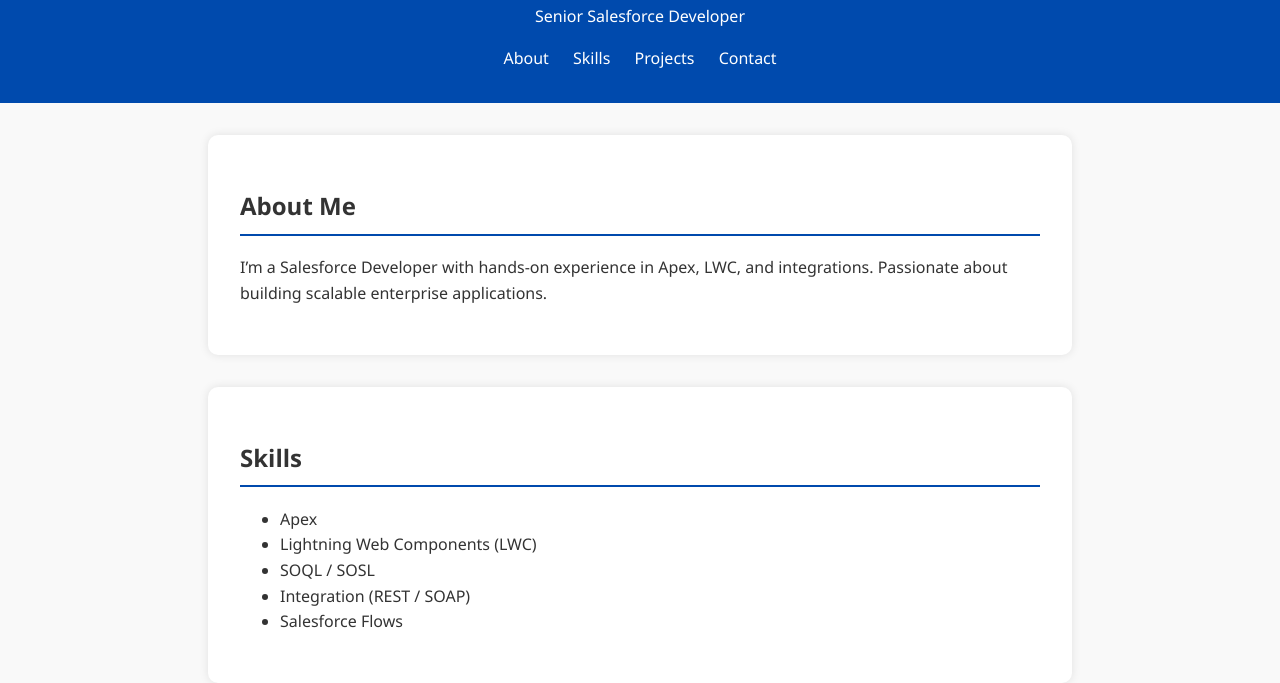
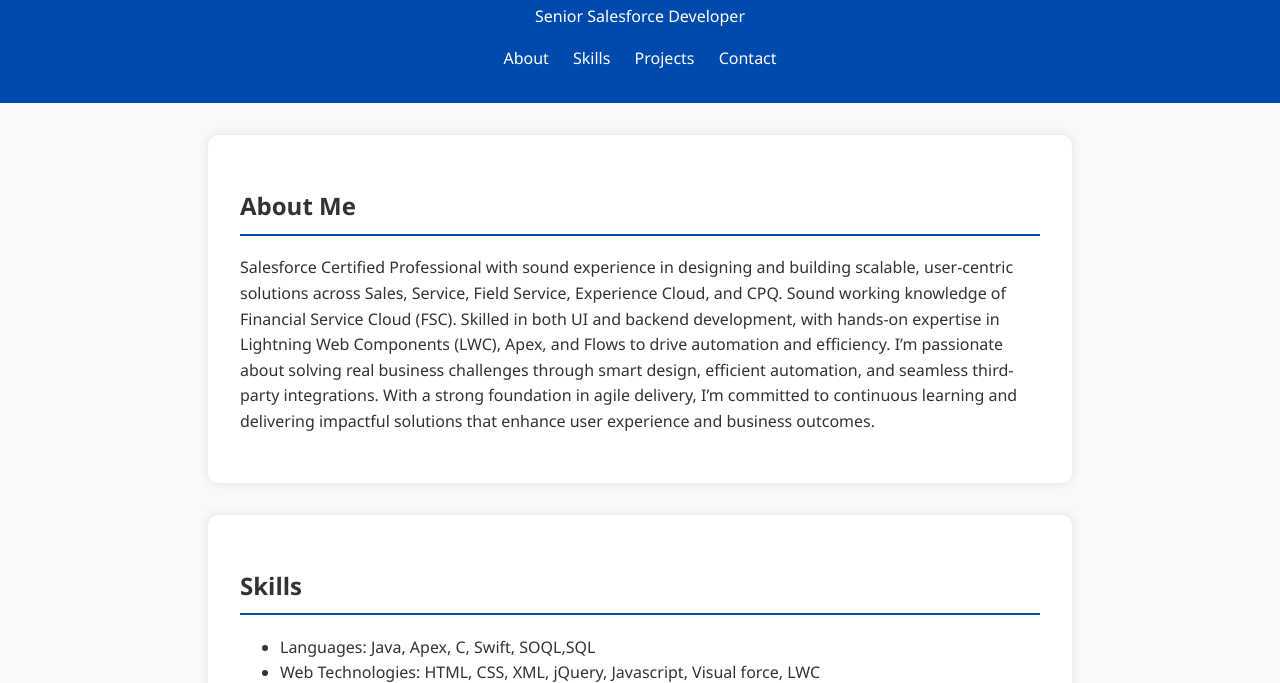
Before and after one commit to SFxpert12/SFxpert12, a website: page index.html in a window 1280 px wide. Shown: the part 122-805 px from the top of the page. Drawn offline with Linux system fonts and the light colour scheme.

Commit message:
Update Index file

```diff
--- a/index.html
+++ b/index.html
@@ -3,7 +3,7 @@
 <head>
   <meta charset="UTF-8">
   <meta name="viewport" content="width=device-width, initial-scale=1.0">
-  <title>Paritosh | Salesforce Developer Portfolio</title>
+  <title>Paritosh | Salesforce Professional</title>
   <link rel="stylesheet" href="style.css">
 </head>
 <body>
@@ -20,17 +20,21 @@
 
   <section id="about">
     <h2>About Me</h2>
-    <p>I’m a Salesforce Developer with hands-on experience in Apex, LWC, and integrations. Passionate about building scalable enterprise applications.</p>
+    <p>Salesforce Certified Professional with sound experience in designing and building scalable, user-centric solutions across Sales, Service, Field Service, Experience Cloud, and CPQ.
+    Sound working knowledge of Financial Service Cloud (FSC).
+    Skilled in both UI and backend development, with hands-on expertise in Lightning Web Components (LWC), Apex, and Flows to drive automation and efficiency.
+    I’m passionate about solving real business challenges through smart design, efficient automation, and seamless third-party integrations.
+    With a strong foundation in agile delivery, I’m committed to continuous learning and delivering impactful solutions that enhance user experience and business outcomes.</p>
   </section>
 
   <section id="skills">
     <h2>Skills</h2>
     <ul>
-      <li>Apex</li>
-      <li>Lightning Web Components (LWC)</li>
-      <li>SOQL / SOSL</li>
-      <li>Integration (REST / SOAP)</li>
-      <li>Salesforce Flows</li>
+      <li>Languages: Java, Apex, C, Swift, SOQL,SQL</li>
+      <li>Web Technologies: HTML, CSS, XML, jQuery, Javascript, Visual force, LWC</li>
+      <li>Development Methodology: Agile.</li>
+      <li>Version Control Systems: GIT, Bitbucket, Copado, Gearset</li>
+      <li>Tools &Utilities : Eclipse, Visual Studio, Git, Jira, IntelliJ</li>
     </ul>
   </section>
 
```
